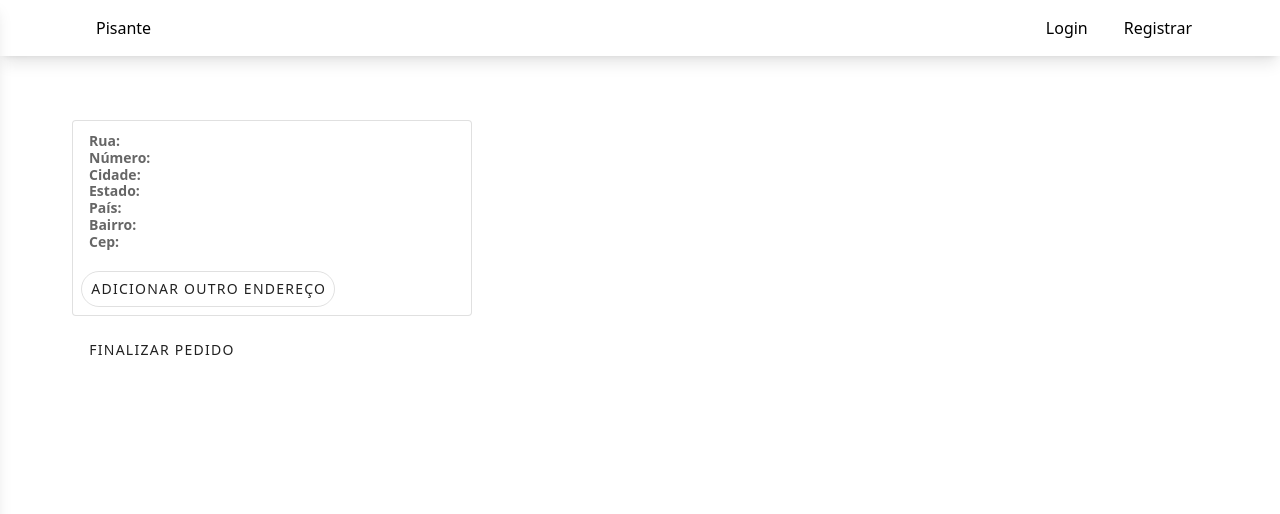
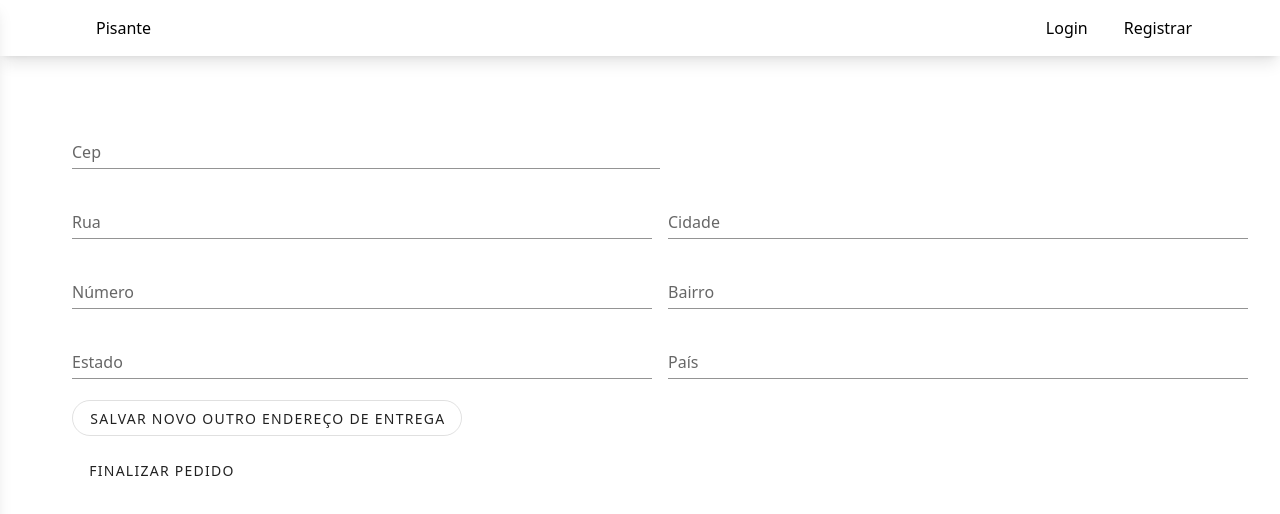
Before and after one commit to DiegoTeixeira7/pisante, a Nuxt app: page /carrinho in a window 1280 px wide. Both pictures are taken after a click on the button "ADICIONAR OUTRO ENDEREÇO". Shown: the top 514 px of the page. Built offline with nearby package versions, Linux system fonts and the light colour scheme.

Commit message:
editando endereço

```diff
--- a/components/ListAddress.vue
+++ b/components/ListAddress.vue
@@ -1,17 +1,27 @@
 <template>
+  <div>
+    <div v-if="step === 1">
       <v-card class="mx-auto" max-width="400" outlined>
         <v-list-item>
           <v-list-item-content>
             <v-list-item-subtitle>
-          <span><b>Rua:</b> {{ address.street ? address.street : '' }}</span>
+              <span
+                ><b>Rua:</b> {{ address.street ? address.street : '' }}</span
+              >
               <br />
-          <span><b>Número:</b> {{ address.number ? address.number : '' }}</span>
+              <span
+                ><b>Número:</b> {{ address.number ? address.number : '' }}</span
+              >
               <br />
               <span><b>Cidade:</b> {{ address.city ? address.city : '' }}</span>
               <br />
-          <span><b>Estado:</b> {{ address.state ? address.state : '' }}</span>
+              <span
+                ><b>Estado:</b> {{ address.state ? address.state : '' }}</span
+              >
               <br />
-          <span><b>País:</b> {{ address.country ? address.country : '' }}</span>
+              <span
+                ><b>País:</b> {{ address.country ? address.country : '' }}</span
+              >
               <br />
               <span
                 ><b>Bairro:</b>
@@ -27,11 +37,77 @@
         </v-list-item>
 
         <v-card-actions>
-      <v-btn outlined rounded text @click="addAddress">
+          <v-btn outlined rounded text @click="step = 2">
             Adicionar outro endereço
           </v-btn>
         </v-card-actions>
       </v-card>
+    </div>
+    <div v-else class="tw-container">
+      <div class="tw-flex tw-flex-col">
+        <div class="lg:tw-w-1/2">
+          <v-text-field
+            v-model="address_curr.cep"
+            name="cep"
+            label="Cep"
+            type="text"
+            required
+          ></v-text-field>
+        </div>
+        <div class="tw-flex tw-flex-col lg:tw-flex-row tw-gap-x-4">
+          <v-text-field
+            v-model="address_curr.street"
+            name="street"
+            label="Rua"
+            type="text"
+            required
+          ></v-text-field>
+          <v-text-field
+            v-model="address_curr.city"
+            name="city"
+            label="Cidade"
+            type="text"
+            required
+          ></v-text-field>
+        </div>
+        <div class="tw-flex tw-flex-col lg:tw-flex-row tw-gap-x-4">
+          <v-text-field
+            v-model="address_curr.number"
+            name="number"
+            label="Número"
+            type="number"
+            required
+          ></v-text-field>
+          <v-text-field
+            v-model="address_curr.neighborhood"
+            name="neighborhood"
+            label="Bairro"
+            type="text"
+            required
+          ></v-text-field>
+        </div>
+        <div class="tw-flex tw-flex-col lg:tw-flex-row tw-gap-x-4">
+          <v-text-field
+            v-model="address_curr.state"
+            name="state"
+            label="Estado"
+            type="text"
+            required
+          ></v-text-field>
+          <v-text-field
+            v-model="address_curr.country"
+            name="country"
+            label="País"
+            type="text"
+            required
+          ></v-text-field>
+        </div>
+      </div>
+      <v-btn outlined rounded text @click="editAddress">
+        Salvar novo outro endereço de entrega
+      </v-btn>
+    </div>
+  </div>
 </template>
 
 <script>
@@ -42,9 +118,20 @@ export default {
       required: true,
     },
   },
-  data: () => ({}),
+  data: (instance) => ({
+    step: 1,
+    address_curr: instance.address,
+  }),
+  watch: {
+    address(v) {
+      this.address_curr = v
+    },
+  },
   methods: {
-    addAddress() {},
+    editAddress() {
+      localStorage.setItem('user', JSON.stringify(this.address_curr))
+      this.step = 1
+    },
   },
 }
 </script>
```
Lines whose indentation alone changed are shown as unchanged.
